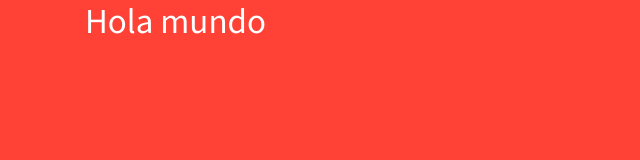
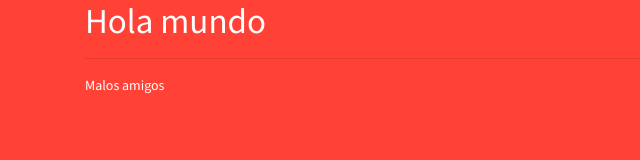
Before and after one commit to brianbmx/estudio-git, a plain HTML site: page index.html in a window 1280 px wide. Shown: the full height of the page, 0-640 px from the left. Drawn offline with nearby package versions, Linux system fonts and the light colour scheme.

Commit message:
malos amigos

```diff
--- a/index.html
+++ b/index.html
@@ -9,6 +9,10 @@
 </head>
 <body class="container bg-danger text-white">
     <h1>Hola mundo</h1>
+    <hr>
+    <p>
+        Malos amigos
+    </p>
     <script src="https://code.jquery.com/jquery-3.5.1.slim.min.js" integrity="sha384-DfXdz2htPH0lsSSs5nCTpuj/zy4C+OGpamoFVy38MVBnE+IbbVYUew+OrCXaRkfj" crossorigin="anonymous"></script>
     <script src="https://cdn.jsdelivr.net/npm/bootstrap@4.6.0/dist/js/bootstrap.bundle.min.js" integrity="sha384-Piv4xVNRyMGpqkS2by6br4gNJ7DXjqk09RmUpJ8jgGtD7zP9yug3goQfGII0yAns" crossorigin="anonymous"></script>
 </body>
```
